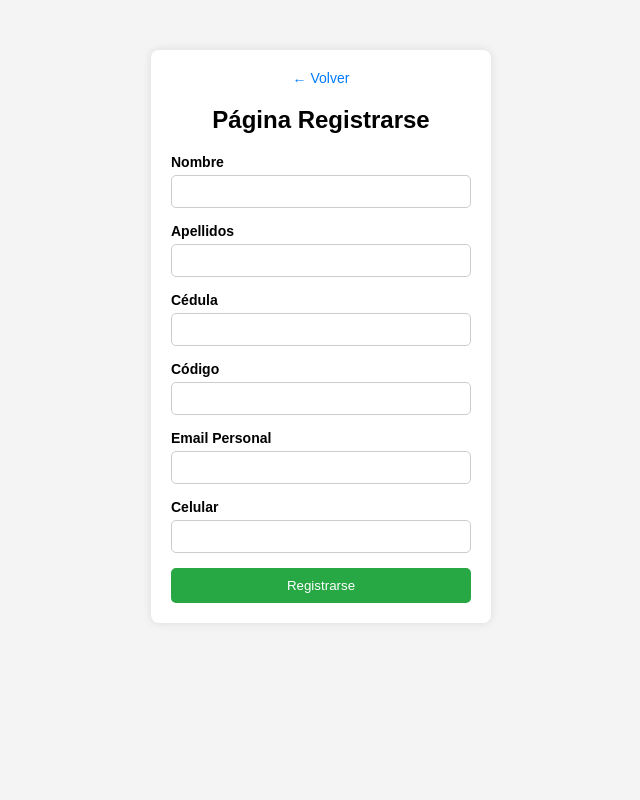
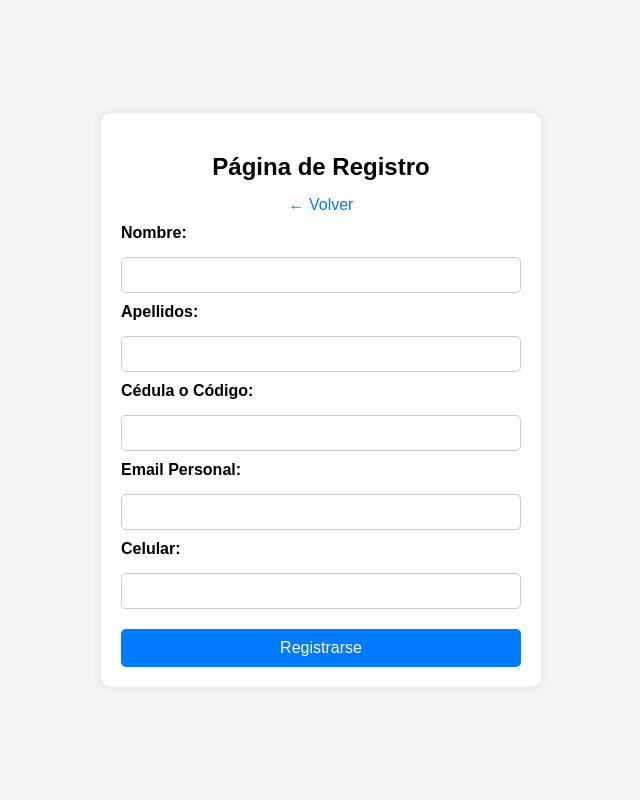
Before and after one commit to SoyValora/ParketPlace, a Flask app: page /register in a window 1280 px wide. Shown: the whole page, without its empty margins (319-959 px from the left). Run offline with Flask 3, Linux system fonts and the light colour scheme.

Commit message:
Actualizado el registro

```diff
--- a/app.py
+++ b/app.py
@@ -28,8 +28,7 @@ def register():
     if request.method == "POST":
         nombre = request.form.get("nombre")
         apellidos = request.form.get("apellidos")
-        cedula = request.form.get("cedula")
-        codigo = request.form.get("codigo")
+        identificacion = request.form.get("identificacion")  # Puede ser cédula o código
         email = request.form.get("email")
         celular = request.form.get("celular")
 
@@ -40,6 +39,7 @@ def register():
 
     return render_template("register.html")
 
+
 # Iniciar la aplicación Flask
 if __name__ == "__main__":
     app.run(debug=True)
--- a/static/styleregister.css
+++ b/static/styleregister.css
@@ -1,65 +1,75 @@
 body {
     font-family: Arial, sans-serif;
     background-color: #f4f4f4;
-    text-align: center;
+    margin: 0;
+    padding: 0;
+    display: flex;
+    justify-content: center;
+    align-items: center;
+    height: 100vh;
 }
 
 .container {
     background: white;
     padding: 20px;
-    width: 300px;
-    margin: 50px auto;
-    box-shadow: 0px 0px 10px rgba(0, 0, 0, 0.1);
-    border-radius: 8px;
+    border-radius: 10px;
+    box-shadow: 0 0 10px rgba(0, 0, 0, 0.1);
+    width: 100%;
+    max-width: 400px;
+    text-align: center;
 }
 
 h2 {
-    margin-bottom: 20px;
-}
-
-.input-group {
-    display: flex;
-    flex-direction: column;
-    text-align: left;
     margin-bottom: 15px;
 }
 
-.input-group label {
-    font-size: 14px;
+a {
+    display: block;
+    margin-bottom: 10px;
+    color: #007BFF;
+    text-decoration: none;
+}
+
+a:hover {
+    text-decoration: underline;
+}
+
+form {
+    display: flex;
+    flex-direction: column;
+    gap: 10px;
+}
+
+label {
+    text-align: left;
     font-weight: bold;
     margin-bottom: 5px;
 }
 
-.input-group input {
+input {
     padding: 8px;
     border: 1px solid #ccc;
     border-radius: 5px;
+    font-size: 16px;
 }
 
-.btn {
-    background: #28a745;
+button {
+    background-color: #007BFF;
     color: white;
     padding: 10px;
     border: none;
-    width: 100%;
     border-radius: 5px;
+    font-size: 16px;
     cursor: pointer;
+    margin-top: 10px;
 }
 
-.btn:hover {
-    background: #218838;
-}
-
-.back-button {
-    text-decoration: none;
-    font-size: 14px;
-    display: block;
-    margin-bottom: 15px;
-    color: #007bff;
+button:hover {
+    background-color: #0056b3;
 }
 
 .mensaje {
     color: green;
     font-weight: bold;
-    margin-top: 15px;
+    margin-top: 10px;
 }
--- a/templates/register.html
+++ b/templates/register.html
@@ -7,49 +7,32 @@
     <link rel="stylesheet" href="{{ url_for('static', filename='styleregister.css') }}">
 </head>
 <body>
-
-<div class="container">
-    <a href="{{ url_for('login') }}" class="back-button">&larr; Volver</a>
-    <h2>Página Registrarse</h2>
-
-    <form action="{{ url_for('register') }}" method="POST">
-        <div class="input-group">
-            <label for="nombre">Nombre</label>
-            <input type="text" id="nombre" name="nombre" required>
-        </div>
-
-        <div class="input-group">
-            <label for="apellidos">Apellidos</label>
-            <input type="text" id="apellidos" name="apellidos" required>
-        </div>
-
-        <div class="input-group">
-            <label for="cedula">Cédula</label>
-            <input type="text" id="cedula" name="cedula" required>
-        </div>
-
-        <div class="input-group">
-            <label for="codigo">Código</label>
-            <input type="text" id="codigo" name="codigo" required>
-        </div>
-
-        <div class="input-group">
-            <label for="email">Email Personal</label>
-            <input type="email" id="email" name="email" required>
-        </div>
-
-        <div class="input-group">
-            <label for="celular">Celular</label>
-            <input type="text" id="celular" name="celular" required>
-        </div>
-
-        <button type="submit" class="btn">Registrarse</button>
+    <div class="container">
+        <h2>Página de Registro</h2>
+        <a href="{{ url_for('login') }}">← Volver</a>
 
         {% if mensaje %}
-        <p class="mensaje">{{ mensaje }}</p>
+            <p class="mensaje">{{ mensaje }}</p>
         {% endif %}
-    </form>
-</div>
 
+        <form method="POST" action="{{ url_for('register') }}">
+            <label for="nombre">Nombre:</label>
+            <input type="text" id="nombre" name="nombre" required>
+
+            <label for="apellidos">Apellidos:</label>
+            <input type="text" id="apellidos" name="apellidos" required>
+
+            <label for="identificacion">Cédula o Código:</label>
+            <input type="text" id="identificacion" name="identificacion" required>
+
+            <label for="email">Email Personal:</label>
+            <input type="email" id="email" name="email" required>
+
+            <label for="celular">Celular:</label>
+            <input type="tel" id="celular" name="celular" required>
+
+            <button type="submit">Registrarse</button>
+        </form>
+    </div>
 </body>
 </html>
```
